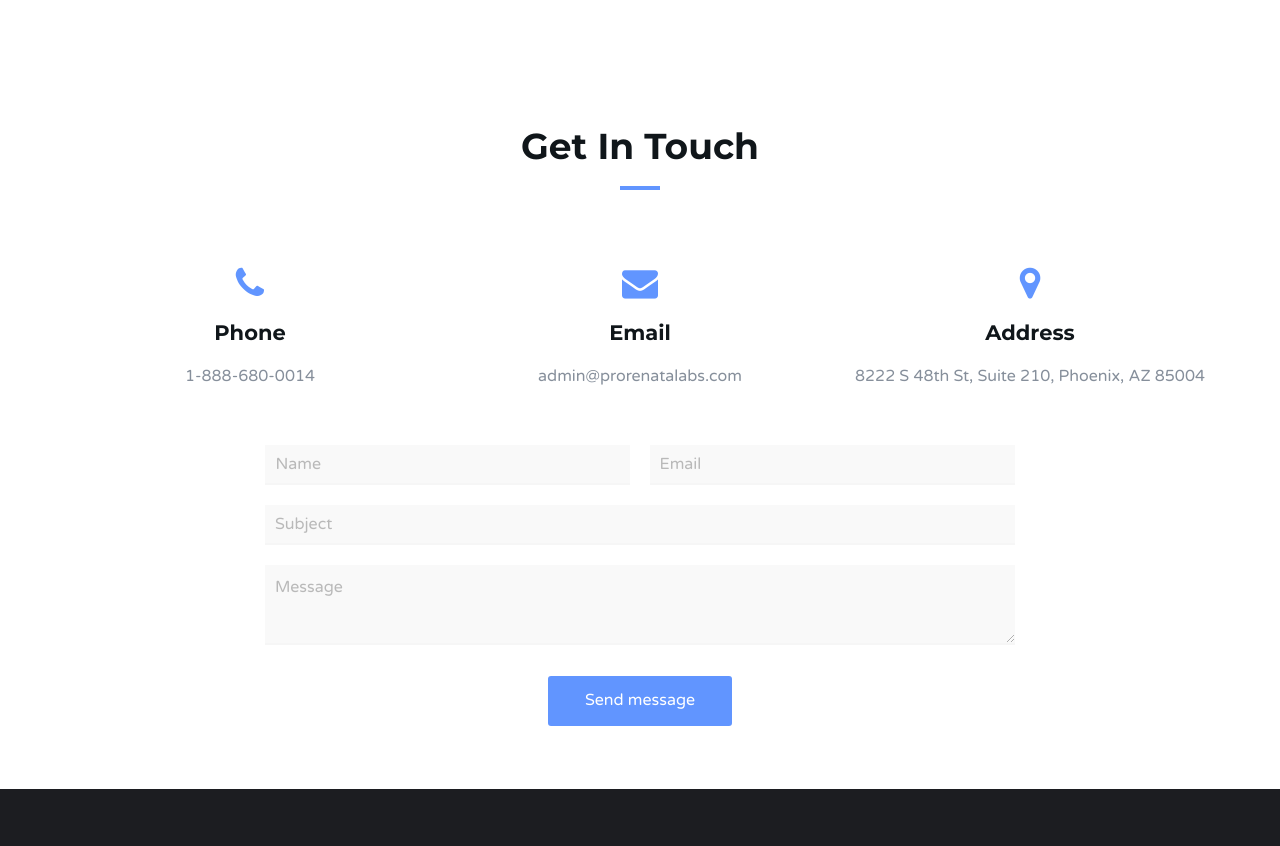
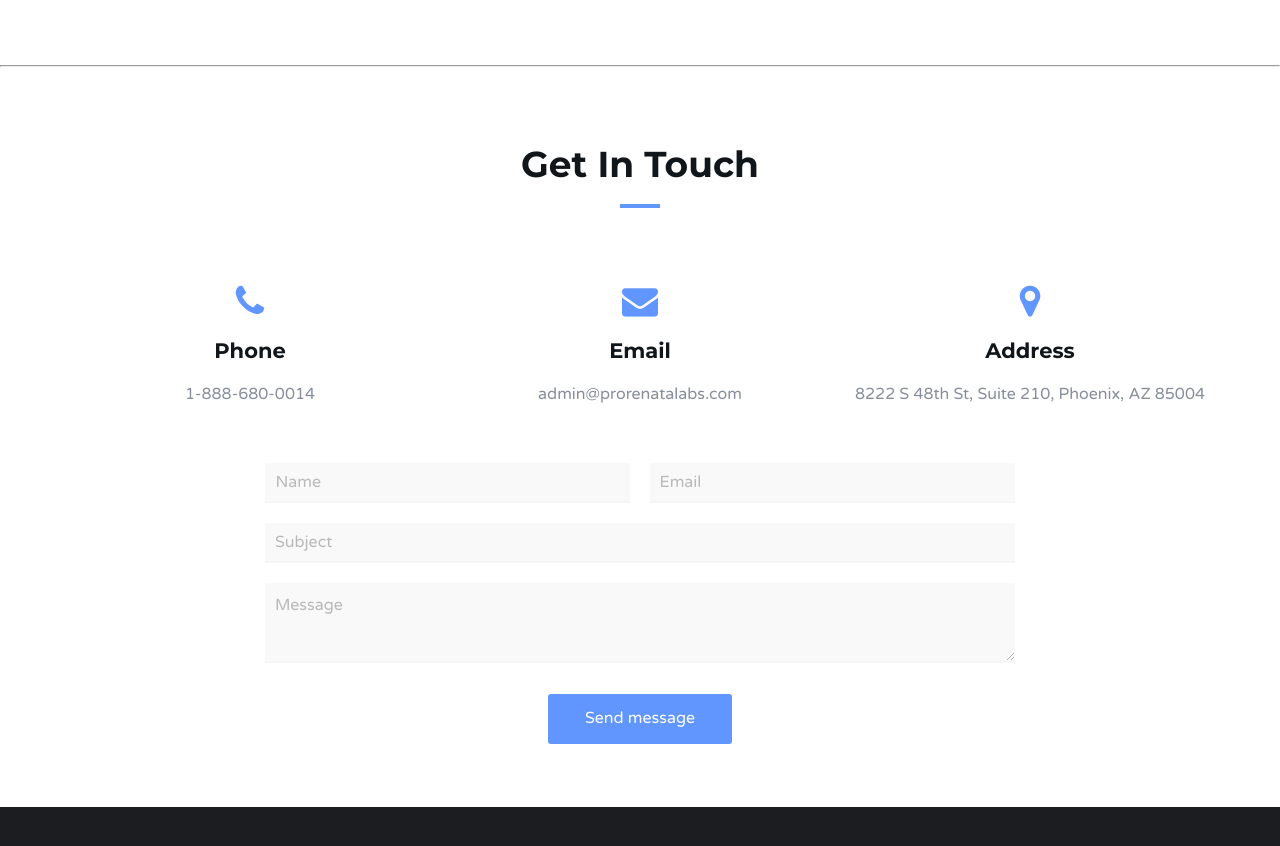
Before and after one commit to bizarrowill/arizonamedservices, a plain HTML site: page index.html in a window 1280 px wide. Shown: the part 3405-4251 px from the top of the page. Drawn offline with Linux system fonts and the light colour scheme.

Commit message:
style updates

```diff
--- a/css/style.css
+++ b/css/style.css
@@ -97,6 +97,16 @@ a:focus {
   color: #6195ff;
 }
 
+hr {
+  display: block;
+  margin-top: 0.5em;
+  margin-bottom: 0.5em;
+  margin-left: auto;
+  margin-right: auto;
+  border-style: inset;
+  border-width: 1px;
+}
+
 #title {
   color: #fff;
 }
--- a/index.html
+++ b/index.html
@@ -760,7 +760,7 @@
 
   <!-- </div> -->
   <!-- /Blog -->
-
+  <hr>
   <!-- Contact -->
   <div id="contact" class="section md-padding">
 
```
